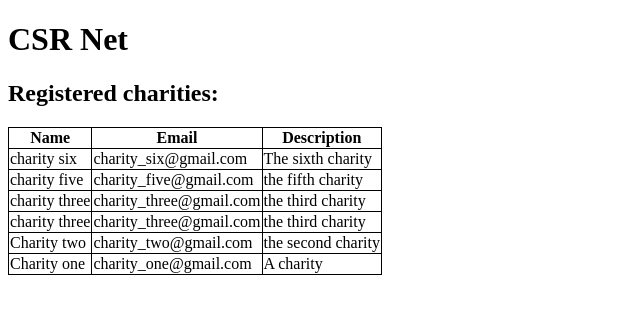
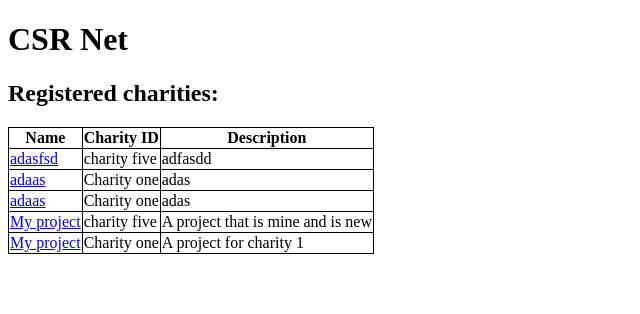
Before and after one commit to ecufip/charity_match, a Flask app: page / in a window 1280 px wide. Shown: the top 314 px of the page, without its empty margins (0-640 px from the left). Run offline with Flask 2, Linux system fonts and the light colour scheme; data comes from the database, SQL or seed files in the repository.

Commit message:
updated project page and changed homepage to list projects with inner join to show associated charities

```diff
--- a/application/application.py
+++ b/application/application.py
@@ -56,9 +56,14 @@ def initdb_command():
 def index():
     '''Accesses database and returns all charities to index template'''
     db = get_db()
-    charities = db.execute('SELECT * FROM charities ORDER BY id DESC').fetchall()
+    projects = db.execute('''
+                          SELECT * , charities.name AS charity
+                          FROM projects
+                          INNER JOIN charities ON projects.charityId = charities.id
+                          ORDER BY name DESC
+                          ''').fetchall()
     db.close()
-    return render_template('index.html', charities=charities)
+    return render_template('index.html', projects=projects)
 
 @app.route('/register', methods=['POST', 'GET'])
 def register():
@@ -191,6 +196,18 @@ def add_project():
         return render_template('add_project.html')
 
 
-@app.route('/project')
-def project_page():
-    return('project')
+@app.route('/project/<projectId>')
+def project_page(projectId):
+     # open db connection
+    db = get_db()
+
+    # return all project where the charity id is the same as the logged in project
+    project = db.execute('SELECT * FROM projects WHERE id = ? ORDER BY name DESC',
+                            projectId).fetchall()[0]
+
+    # close db connection
+    db.close()
+
+    print(project)
+
+    return render_template('project.html', project = project)
--- a/application/templates/index.html
+++ b/application/templates/index.html
@@ -12,16 +12,16 @@
         <thead>
             <tr>
                 <th>Name</th>
-                <th>Email</th>
+                <th>Charity ID</th>
                 <th>Description</th>
             </tr>
         </thead>
         <tbody>
-            {% for charity in charities %}
+            {% for project in projects %}
             <tr>
-                <td>{{ charity.name }}</td>
-                <td>{{ charity.email }}</td>
-                <td>{{ charity.description }}</td>
+                <td><a href="/project/{{ project.id }}">{{ project.name }}</a></td>
+                <td>{{ project.charity }}</td>
+                <td>{{ project.description }}</td>
             </tr>
             {% endfor %}
         </tbody>
```
Also changed, not shown: application/templates/project.html (added, +13 -0 lines).
